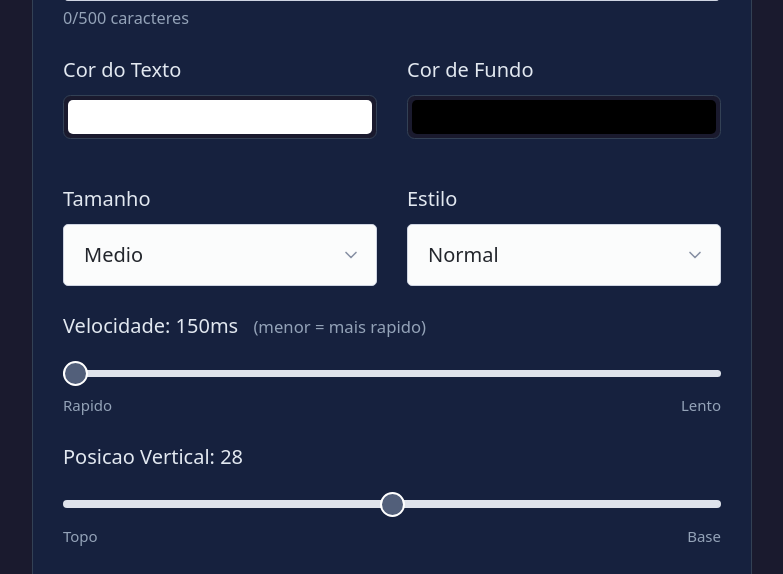
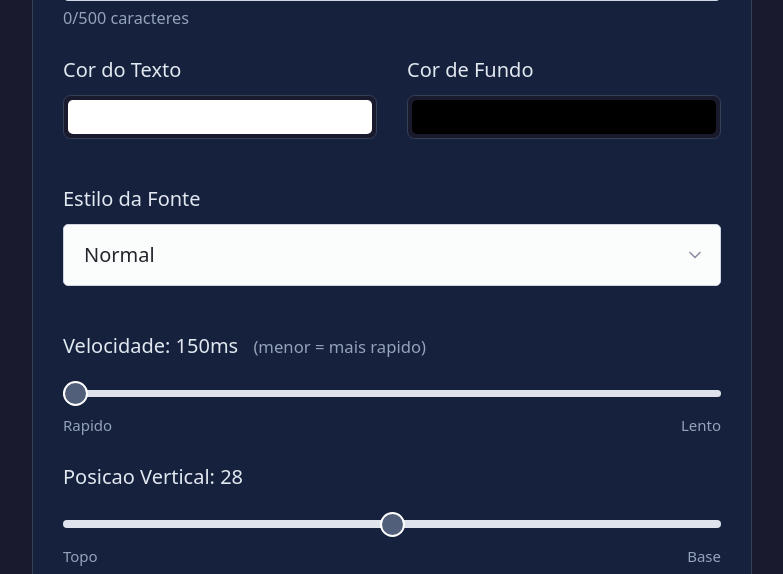
Before and after one commit to dpalis/pixoo-manager, a FastAPI app: page /text in a window 1280 px wide. Shown: the part 431-1005 px from the top of the page, without its empty margins (248-1031 px from the left). Run offline with FastAPI, Linux system fonts and the light colour scheme.

Commit message:
fix(text): unificar dropdown de fonte com todas as 6 opções (#130)
Remove dropdown "Tamanho" separado e unifica em um único dropdown
"Estilo da Fonte" com as 6 fontes disponíveis no Pixoo:
- Normal (ID 0)
- Compacto (ID 2)
- Largo (ID 4)
- Retro/Pixel (ID 5)
- Pequeno (ID 7)
- Fino (ID 8)

Isso corrige o bug onde o tamanho selecionado não era enviado ao Pixoo,
pois cada fonte tem um ID único que define tanto tamanho quanto estilo.

Closes #130

🤖 Generated with [Claude Code](https://claude.com/claude-code)

Co-Authored-By: Claude Opus 4.5 <noreply@anthropic.com>

```diff
--- a/app/static/js/app.js
+++ b/app/static/js/app.js
@@ -1859,7 +1859,6 @@ function textDisplay() {
         color: '#FFFFFF',
         backgroundColor: '#000000',
         speed: 150,
-        font: 0,
         fontStyle: 0,
         y: 28,
         sending: false,
@@ -1917,25 +1916,32 @@ function textDisplay() {
             if (this.text) {
                 ctx.fillStyle = this.color;
 
-                // Font size based on size selection
-                let fontSize;
-                switch (parseInt(this.font)) {
-                    case 7: fontSize = 28; break;  // Pequeno
-                    case 4: fontSize = 48; break;  // Grande
-                    default: fontSize = 40; break; // Medio (0)
-                }
-
-                // Font weight/style based on style selection
+                // Font size and style based on fontStyle selection
+                // IDs: 0=Normal, 2=Compacto, 4=Largo, 5=Retro, 7=Pequeno, 8=Fino
+                let fontSize = 40;
                 let fontWeight = 'normal';
                 let fontFamily = 'monospace';
+
                 switch (parseInt(this.fontStyle)) {
+                    case 0:  // Normal
+                        fontSize = 40;
+                        break;
                     case 2:  // Compacto
+                        fontSize = 36;
                         fontFamily = 'Arial Narrow, sans-serif';
                         break;
+                    case 4:  // Largo
+                        fontSize = 48;
+                        break;
                     case 5:  // Retro/Pixel
+                        fontSize = 40;
                         fontFamily = 'Courier New, monospace';
                         break;
+                    case 7:  // Pequeno
+                        fontSize = 28;
+                        break;
                     case 8:  // Fino
+                        fontSize = 36;
                         fontWeight = '300';
                         break;
                 }
--- a/app/templates/base.html
+++ b/app/templates/base.html
@@ -572,25 +572,17 @@
                     </div>
                 </div>
 
-                <!-- Controles inline: Tamanho + Estilo -->
-                <div class="text-controls">
-                    <div class="control-group">
-                        <label for="fontSelect">Tamanho</label>
-                        <select id="fontSelect" x-model="font" @change="updatePreview()">
-                            <option value="7">Pequeno</option>
-                            <option value="0">Medio</option>
-                            <option value="4">Grande</option>
-                        </select>
-                    </div>
-                    <div class="control-group">
-                        <label for="styleSelect">Estilo</label>
-                        <select id="styleSelect" x-model="fontStyle" @change="updatePreview()">
-                            <option value="0">Normal</option>
-                            <option value="2">Compacto</option>
-                            <option value="5">Retro/Pixel</option>
-                            <option value="8">Fino</option>
-                        </select>
-                    </div>
+                <!-- Controle de Estilo de Fonte -->
+                <div class="form-group">
+                    <label for="fontSelect">Estilo da Fonte</label>
+                    <select id="fontSelect" x-model="fontStyle" @change="updatePreview()">
+                        <option value="0">Normal</option>
+                        <option value="2">Compacto</option>
+                        <option value="4">Largo</option>
+                        <option value="5">Retro/Pixel</option>
+                        <option value="7">Pequeno</option>
+                        <option value="8">Fino</option>
+                    </select>
                 </div>
 
                 <!-- Velocidade -->
```
